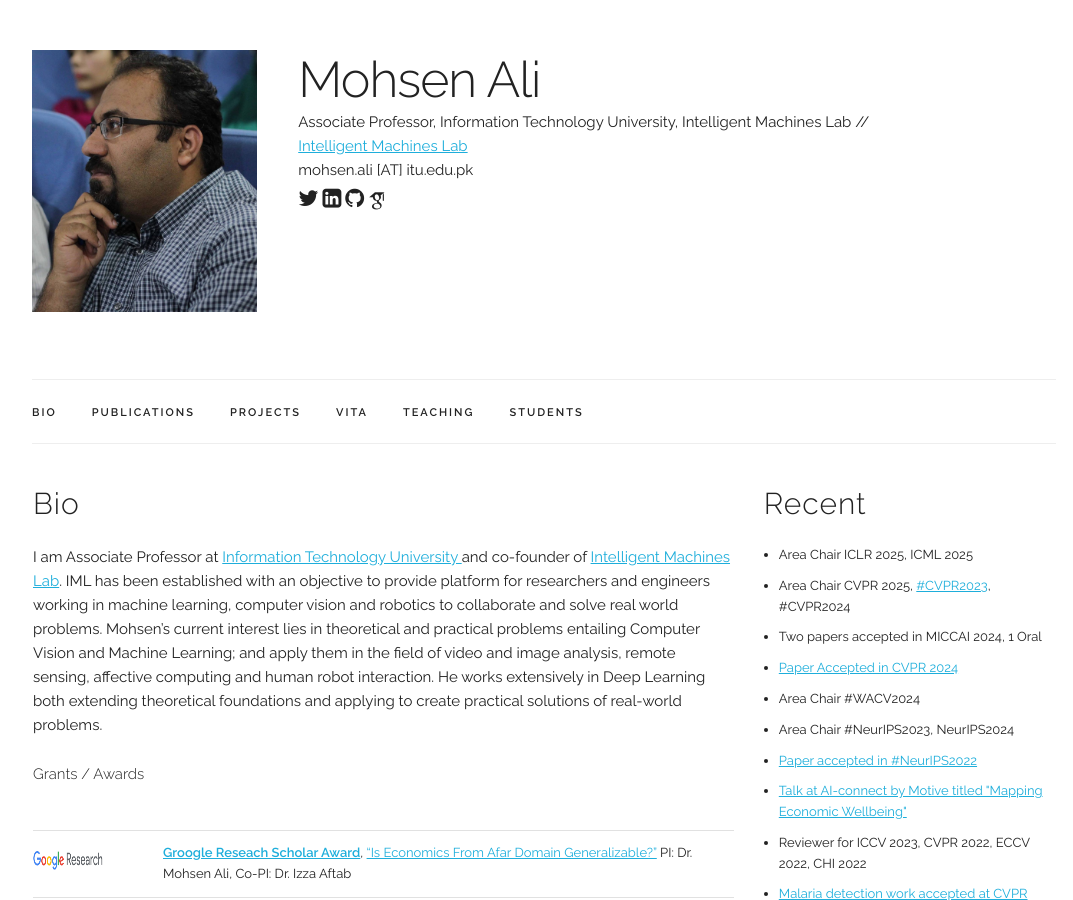
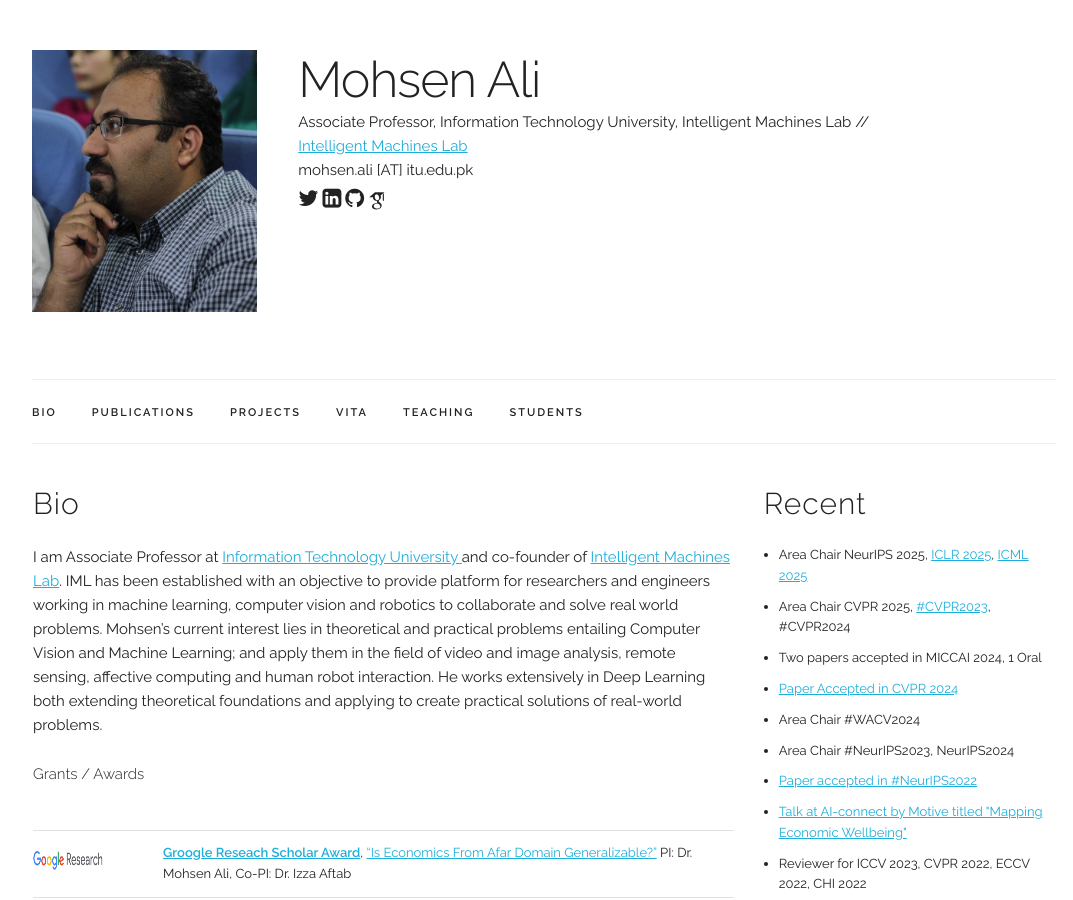
Before and after one commit to mohsenali/mohsenali.github.io, a Jekyll site: the page built from index.html, in a window 1280 px wide and 900 px high. Shown: the whole window, without its empty margins (96-1169 px from the left). Built offline with Jekyll 4.4.1, drawn with Linux system fonts in a browser that asks for light colours; some web fonts are replaced.

Commit message:
Update index.html / Recent
Added Area Chair

```diff
--- a/index.html
+++ b/index.html
@@ -92,7 +92,7 @@ title: Personal Webpage
   <h4>Recent</h4>
  <font size=2px>
  <ul class="listType">
-  <li>Area Chair ICLR 2025, ICML 2025</li>
+  <li>Area Chair NeurIPS 2025, <a href="https://iclr.cc/Conferences/2025/ProgramCommittee">ICLR 2025</a>, <a href="https://icml.cc/Conferences/2025/ProgramCommittee">ICML 2025</a> </li>
   <li>Area Chair CVPR 2025, <a href="https://cvpr2023.thecvf.com/Conferences/2023/AreaChairs"> #CVPR2023</a>,  #CVPR2024</li>
   <li>Two papers accepted in MICCAI 2024, 1 Oral</li>
   <li> <a href="https://github.com/msohaildanish/DivAlign"> Paper Accepted in CVPR 2024</a></li>
```
